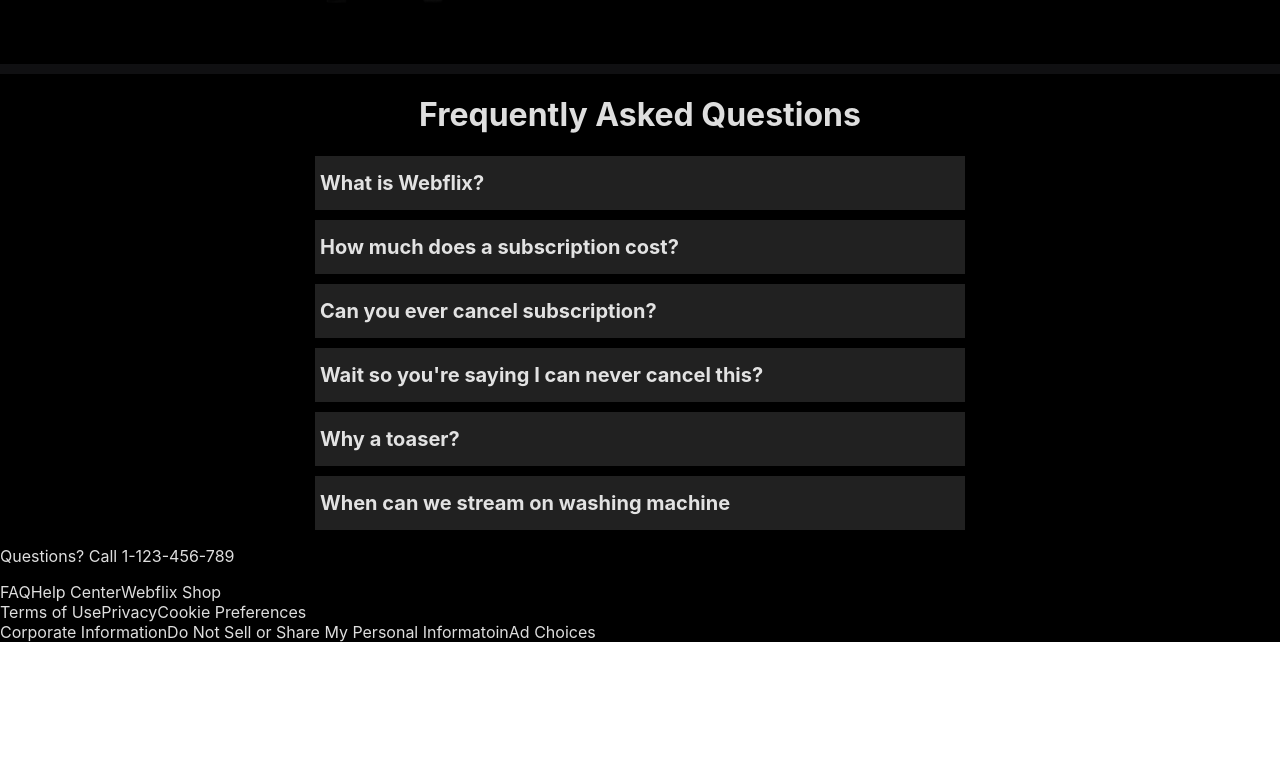
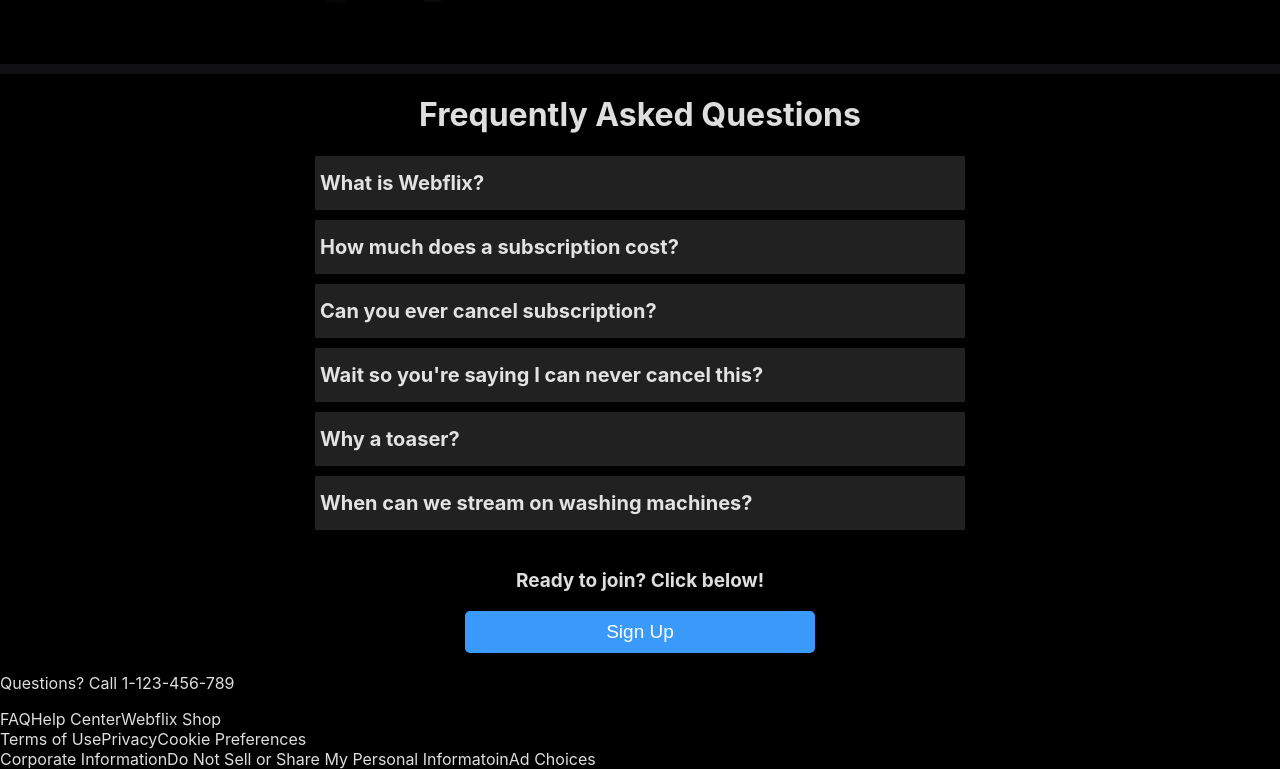
Before and after one commit to Jovans55/Webflix, a React (Vite) app: page / in a window 1280 px wide. Shown: the part 1383-2152 px from the top of the page. Before the commit the page ends 2025 px from the top, so only its background shows below. Built offline with nearby package versions, Linux system fonts and the light colour scheme.

Commit message:
Added a sign up on the bottom of the page

```diff
--- a/src/Faq/FaqPage.jsx
+++ b/src/Faq/FaqPage.jsx
@@ -25,7 +25,7 @@ const FaqPage = () => {
           answer="Can you watch disney plus or netflix on your toaster? No right? We're cornering a lucrative market here, think a little gosh."
         />
         <FaqItem
-          question="When can we stream on washing machine"
+          question="When can we stream on washing machines?"
           answer="The webflix engineers or how we like to call them Webflixaneers, are hard at work bringing this feature to life! Just sit thight soon you can do laundry and watch your favorite shows!"
         />
       </div>
--- a/src/Home.jsx
+++ b/src/Home.jsx
@@ -48,6 +48,19 @@ function Home() {
                 </div>
             </section>
             <FaqPage />
+            <div style={{display: "flex", flexDirection: "column",
+            justifyContent: "center", alignItems: "center", margin: "20px 0px"}}>
+                <p style={{fontSize: "19px", fontWeight: "bold"}}>Ready to join? Click below!</p>
+                <button style={{
+                color: "white",
+                backgroundColor: "#399afb",
+                width: "350px",
+                padding: "10px 15px",
+                border: "none",
+                borderRadius: "5px",
+                fontSize: "19px",
+                }}>Sign Up</button>
+            </div>
             <footer>
                 <div>
                     <p>Questions? Call 1-123-456-789</p>
```
